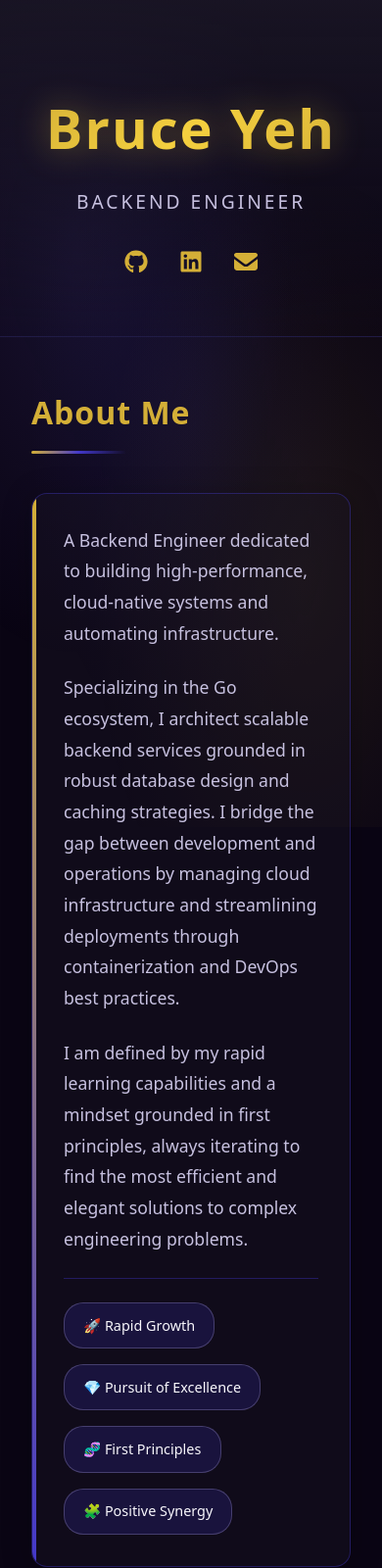
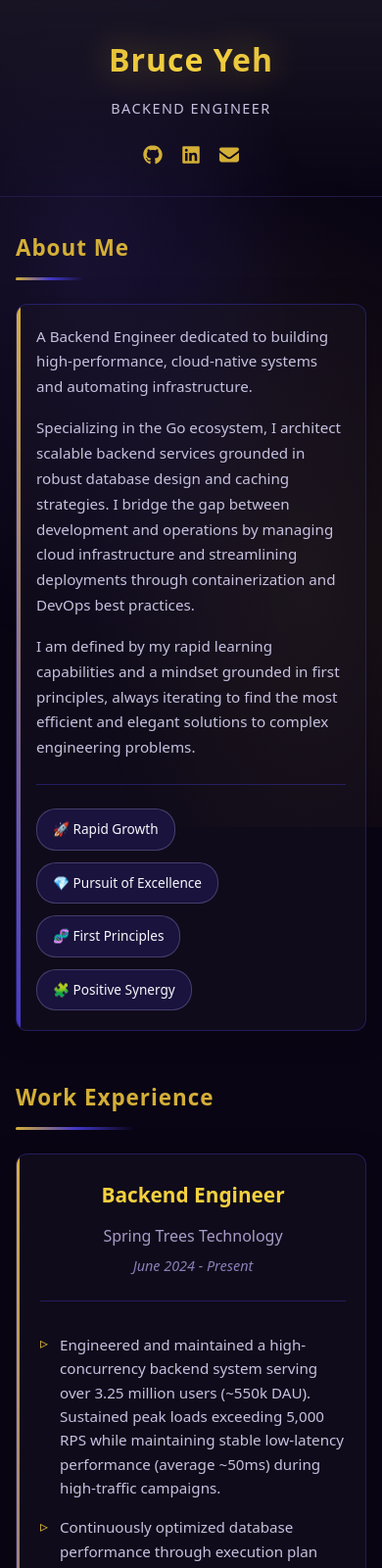
Before and after one commit to palebluedot4/palebluedot4.github.io, a plain HTML site: page index.html in a window 390 px wide. Shown: the top 1600 px of the page at 98% size. Drawn offline with Linux system fonts and the light colour scheme.

Commit message:
feat: enhance responsive design for various sections
Added media queries to improve the layout and styling of the
website on smaller screens. Adjustments include padding, margin,
font sizes, and other properties for headers, sections, and
containers to ensure a better user experience on devices
with max-widths of 768px and 480px. This enhances accessibility
and usability across different screen sizes.

```diff
--- a/style.css
+++ b/style.css
@@ -436,3 +436,251 @@ code {
     filter: drop-shadow(0 0 20px rgba(212, 175, 55, 0.5));
   }
 }
+
+@media (max-width: 768px) {
+  body > header {
+    padding: 3rem 0 2.5rem;
+  }
+
+  section {
+    margin-bottom: 3.5rem;
+  }
+
+  section:last-of-type {
+    margin-bottom: 0;
+  }
+
+  h2 {
+    font-size: 1.6rem;
+    margin-bottom: 2rem;
+  }
+
+  .container {
+    padding-left: max(1.5rem, env(safe-area-inset-left));
+    padding-right: max(1.5rem, env(safe-area-inset-right));
+  }
+
+  .name {
+    font-size: 2.5rem;
+  }
+
+  .title {
+    font-size: 1rem;
+    letter-spacing: 2px;
+  }
+
+  .contact-info {
+    gap: 1.5rem;
+  }
+
+  .about-card,
+  .experience-item,
+  .degree {
+    padding: 1.5rem;
+  }
+
+  .about-card p {
+    font-size: 1rem;
+  }
+
+  .experience-item {
+    padding-left: 2rem;
+  }
+
+  .job-title {
+    font-size: 1.5rem;
+  }
+
+  .achievements li {
+    padding: 0.6rem 0 0.6rem 1.5rem;
+  }
+}
+
+@media (max-width: 480px) {
+  body > header {
+    padding: 2rem 0 2rem;
+  }
+
+  main {
+    padding: 2rem 0;
+  }
+
+  section {
+    margin-bottom: 3rem;
+  }
+
+  section:last-of-type {
+    margin-bottom: 0;
+  }
+
+  h2 {
+    font-size: 1.4rem;
+    margin-bottom: 1.5rem;
+  }
+
+  footer {
+    padding: 1.25rem 1rem;
+    padding-bottom: max(1.25rem, env(safe-area-inset-bottom));
+  }
+
+  .container {
+    padding-left: max(1rem, env(safe-area-inset-left));
+    padding-right: max(1rem, env(safe-area-inset-right));
+  }
+
+  .name {
+    font-size: 2rem;
+    letter-spacing: 1px;
+  }
+
+  .title {
+    font-size: 0.9rem;
+    letter-spacing: 1.5px;
+    margin-bottom: 1.5rem;
+  }
+
+  .contact-info {
+    gap: 1.2rem;
+  }
+
+  .contact-info a svg {
+    width: 20px;
+    height: 20px;
+  }
+
+  .about-card,
+  .experience-item,
+  .degree {
+    padding: 1.25rem;
+    border-radius: 12px;
+  }
+
+  .experience-item {
+    padding-left: 1.5rem;
+    margin-bottom: 2rem;
+  }
+
+  .about-card p {
+    font-size: 0.95rem;
+    line-height: 1.7;
+    margin-bottom: 1rem;
+  }
+
+  .about-values {
+    gap: 0.75rem;
+  }
+
+  .about-values li {
+    padding: 0.5rem 1rem;
+    font-size: 0.85rem;
+  }
+
+  .experience-item::before {
+    width: 3px;
+  }
+
+  .job-title {
+    font-size: 1.3rem;
+  }
+
+  .company {
+    font-size: 1rem;
+  }
+
+  .achievements li {
+    padding: 0.5rem 0 0.5rem 1.25rem;
+    font-size: 0.95rem;
+  }
+
+  .achievements li::before {
+    font-size: 1rem;
+    top: 0.65rem;
+  }
+
+  .degree {
+    padding: 1.25rem 1.25rem 1.25rem 1.5rem;
+  }
+
+  .school {
+    font-size: 1.1rem;
+  }
+
+  .contact-link {
+    padding: 0.85rem 2rem;
+    font-size: 0.85rem;
+  }
+}
+
+a:focus-visible,
+button:focus-visible {
+  outline: 2px solid var(--gold);
+  outline-offset: 3px;
+  border-radius: 4px;
+}
+
+@media (prefers-reduced-motion: reduce) {
+  *,
+  *::before,
+  *::after {
+    animation-duration: 0.01ms !important;
+    animation-iteration-count: 1 !important;
+    transition-duration: 0.01ms !important;
+    scroll-behavior: auto !important;
+  }
+
+  .name {
+    animation: none;
+    filter: drop-shadow(0 0 15px rgba(212, 175, 55, 0.4));
+  }
+}
+
+@media (prefers-contrast: high) {
+  :root {
+    --text-muted: #e0daf5;
+    --cosmic-purple: #b8aed8;
+  }
+
+  a {
+    text-decoration: underline;
+  }
+
+  .about-card,
+  .experience-item,
+  .degree {
+    border-width: 2px;
+  }
+}
+
+@media print {
+  body::before {
+    display: none;
+  }
+
+  body {
+    background: white;
+    color: black;
+  }
+
+  h2 {
+    color: #333;
+  }
+
+  .name {
+    background: none;
+    -webkit-text-fill-color: #333;
+    color: #333;
+  }
+
+  .about-card,
+  .experience-item,
+  .degree {
+    border: 1px solid #ccc;
+    box-shadow: none;
+    break-inside: avoid;
+  }
+
+  .contact-info a,
+  .contact-link {
+    color: black;
+  }
+}
```
